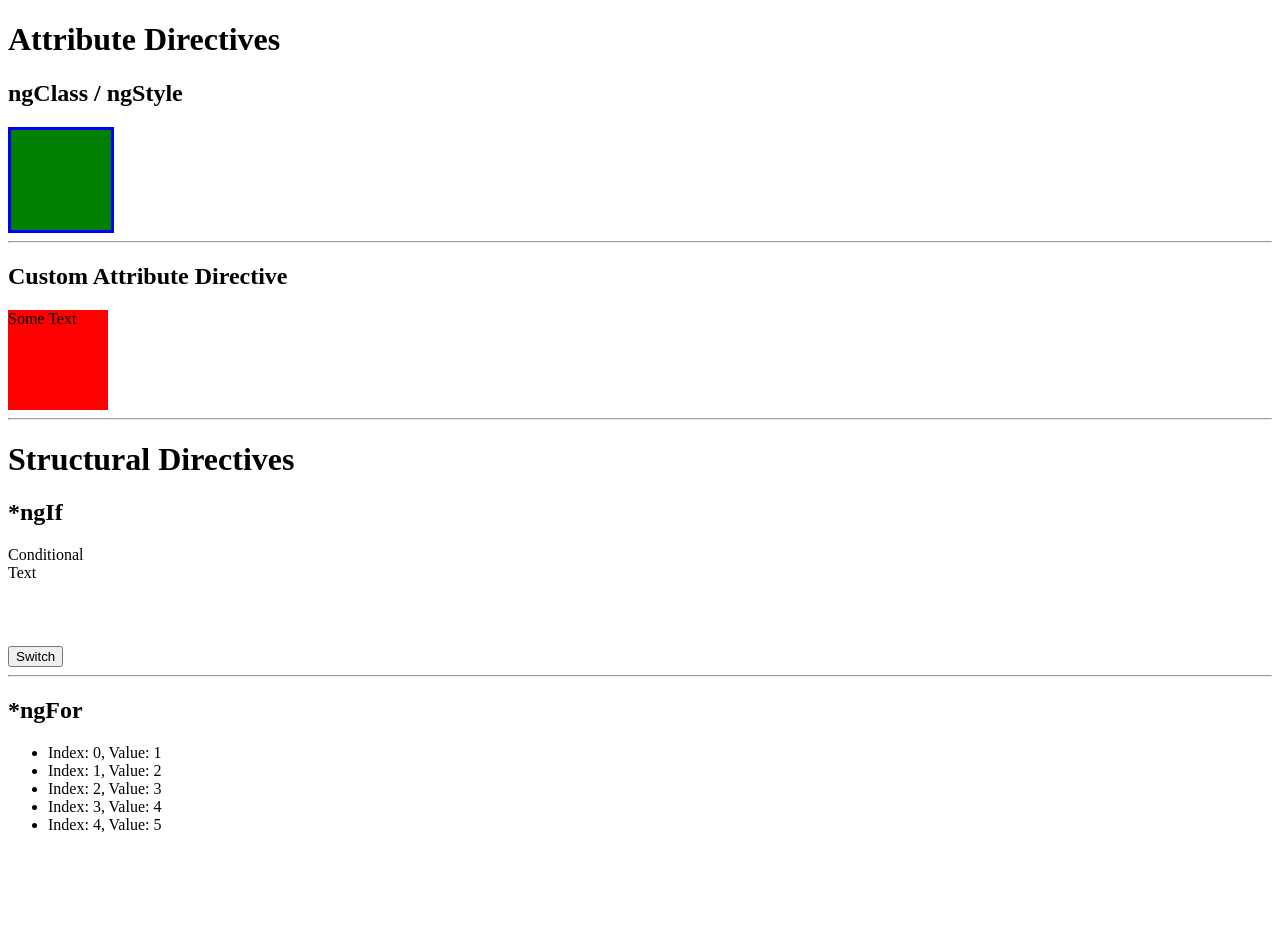
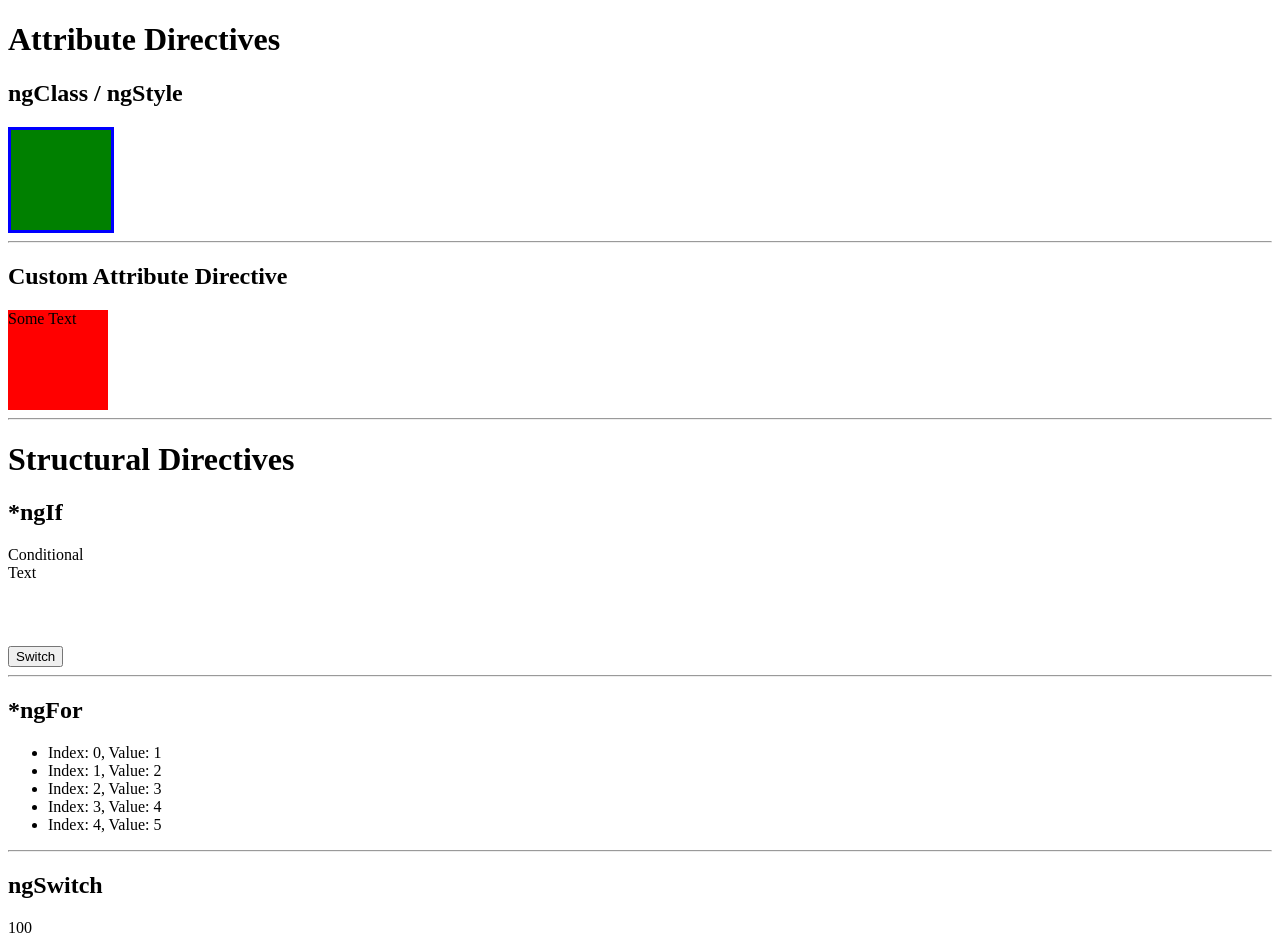
Before and after one commit to leotm/angular-2.directives, an Angular app: page / in a window 1280 px wide. Shown: the top 952 px of the page. Before the commit the page ends 850 px from the top, so only its background shows below. Built offline with nearby package versions, Linux system fonts and the light colour scheme.

Commit message:
Try [ngSwitch]

```diff
--- a/src/app/app.component.html
+++ b/src/app/app.component.html
@@ -3,7 +3,7 @@
 <div [ngStyle]="{ 'border': '3px solid blue', 'background': 'green'}"></div>
 <hr>
 <h2>Custom Attribute Directive</h2>
-<div [defaultColor] = "'red'" [dirHighlight]="'blue'">Some Text</div>
+<div [defaultColor]="'red'" [dirHighlight]="'blue'">Some Text</div>
 <hr>
 <h1>Structural Directives</h1>
 <h2>*ngIf</h2>
@@ -14,3 +14,10 @@
 <ul>
     <li *ngFor="let item of items; let i = index">Index: {{i}}, Value: {{item}}</li>
 </ul>
+<hr>
+<h2>ngSwitch</h2>
+<div [ngSwitch]="value">
+    <p *ngSwitchCase="10">10</p>
+    <p *ngSwitchCase="100">100</p>
+    <p *ngSwitchDefault>Default</p>
+</div>
--- a/src/app/app.component.ts
+++ b/src/app/app.component.ts
@@ -8,6 +8,7 @@
 export class AppComponent {
   private switch = true;
   private items = [1,2,3,4,5];
+  private value = 100;
   onSwitch () {
     this.switch = false;
   }
```
